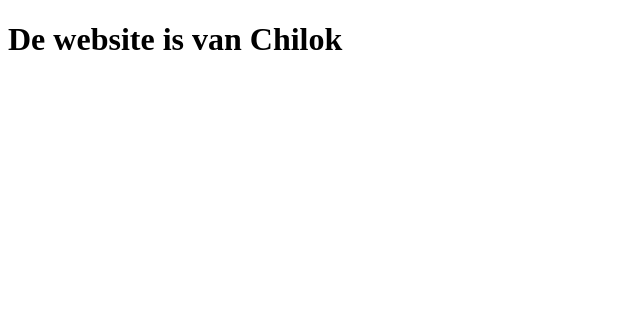
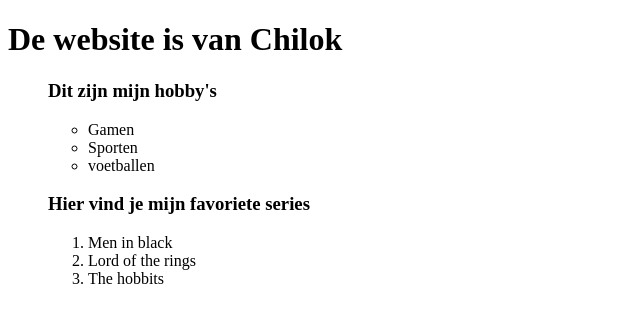
Before and after one commit to Chilok20/Goede-titel, a plain HTML site: page index.html in a window 1280 px wide. Shown: the whole page, without its empty margins (0-640 px from the left). Drawn offline with Linux system fonts and the light colour scheme.

Commit message:
Uitwerking van de exercise

```diff
--- a/index.html
+++ b/index.html
@@ -1,8 +1,20 @@
 <!DOCTYPE html>
-<html>
+
 <head>
 	<title>Dit is mijn website</title>
 </head>
 <body>
 	<h1>De website is van Chilok</h1>
-</body>
+<ul>
+	<h3>Dit zijn mijn hobby's</h3>
+	<ul>
+		<li>Gamen</li>
+		<li>Sporten</li>
+		<li>voetballen</li>
+	</ul>
+	<H3>Hier vind je mijn favoriete series</H3>
+	<ol>
+		<li>Men in black</li>
+		<li>Lord of the rings</li>
+		<li>The hobbits</li>
+	</body>
```
